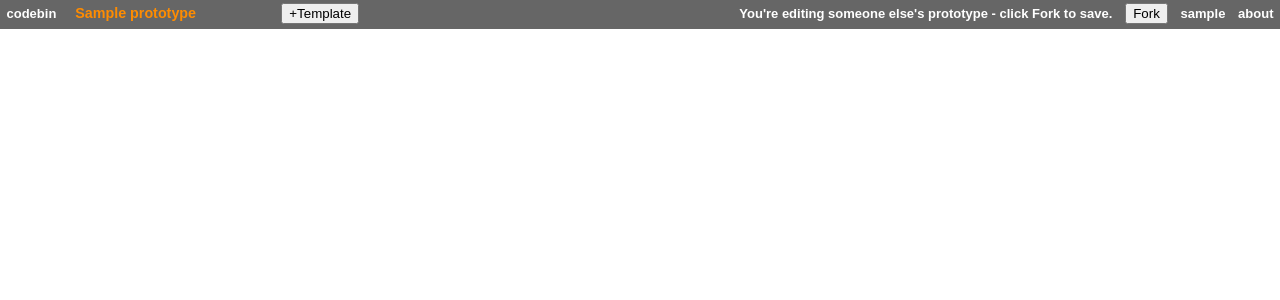
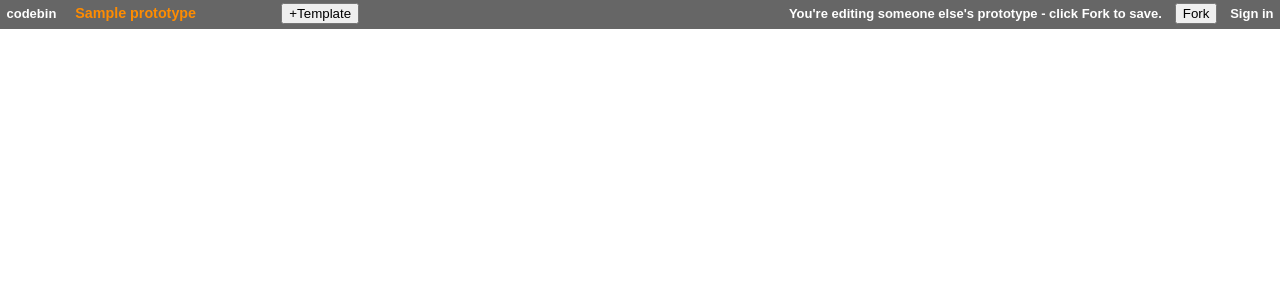
Before and after one commit to hoathienvu8x/urloritdidnthappen, a Python web app: template templates/base.html in a window 1280 px wide. Shown: the top 300 px of the page. Run offline with Jinja, Linux system fonts and the light colour scheme; the template is opened without the code that fills it: most values are stand-ins (such as "Sample title", 1, 10 or a date in 2020).

Commit message:
remove about, add sign out

```diff
--- a/static/editor.css
+++ b/static/editor.css
@@ -189,7 +189,8 @@ a:hover {
 .mine-body {
   background: #ccc;
 }
-.mine-body #save-content-form {
+.mine-body input,
+.mine-body #save-content-forkwarn {
   display: none;
 }
 .mine-content {
--- a/templates/base.html
+++ b/templates/base.html
@@ -55,14 +55,19 @@
               <span id="save-content-ts"></span>
               <input id="save-content-btn" type="submit" value="Save">
             {% else %}
-              <strong>
+              <strong id="save-content-forkwarn">
                 You're editing someone else's prototype -
                 click Fork to save.
               </strong>
               <input type="submit" value="Fork">
             {% endif %}
-            <a href="/mine">{{ user_nickname }}</a>
-            <a href="/1">about</a>
+
+            {% if user %}
+              <a href="/mine">{{ user_nickname }}</a>
+              <a href="{{ logout_url }}">Sign out</a>
+            {% else %}
+              <a href="{{ login_url }}">Sign in</a>
+            {% endif %}
           </div>
         </div>
       </form>
--- a/templates/mine.html
+++ b/templates/mine.html
@@ -2,7 +2,6 @@
 
 {% block body %}
 
-<a href="{{ logout_url }}" style="float:right">Sign out</a>
 <h2>Prototypes by {{ user }}</h2>
 
 {% if prototypes %}
```
